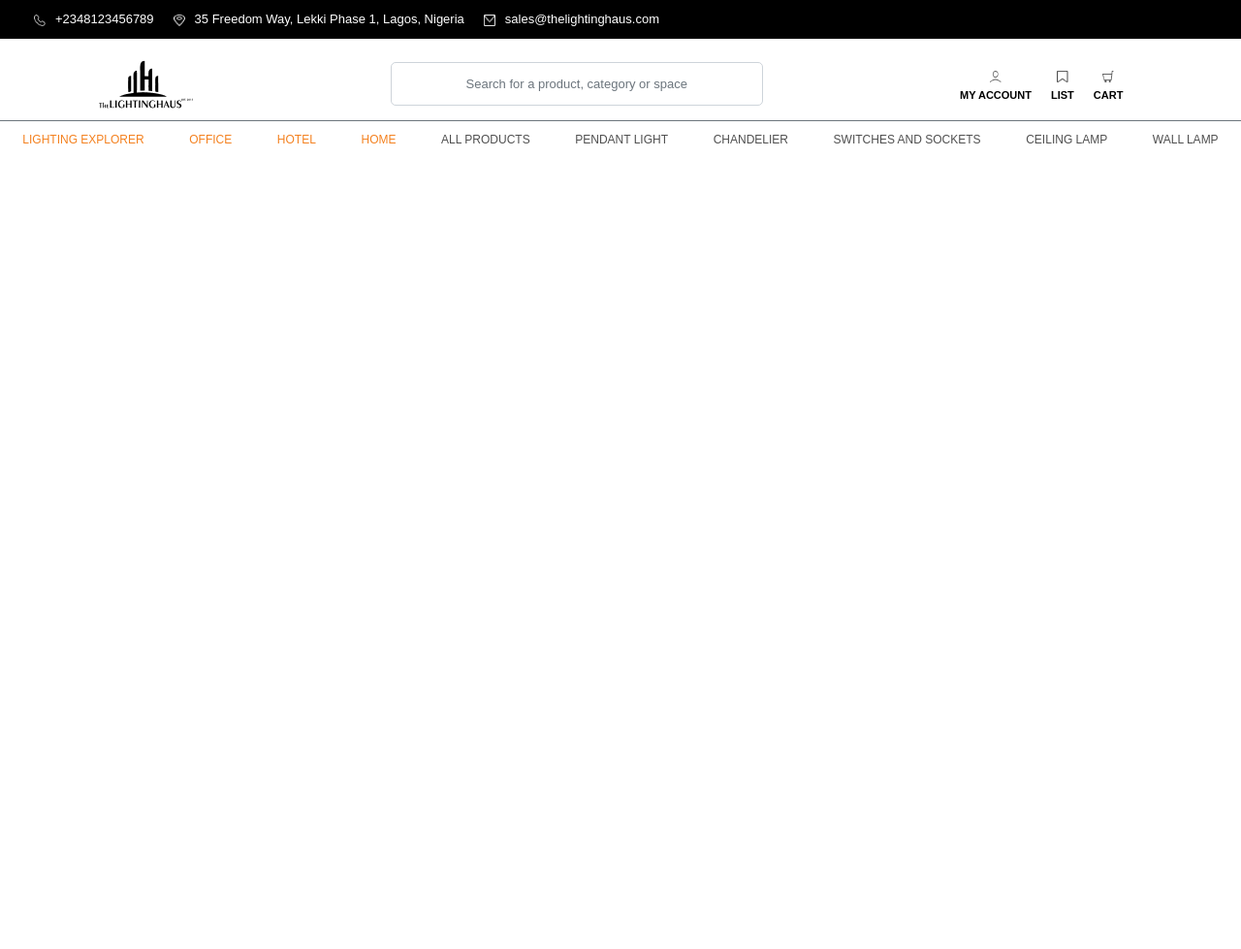
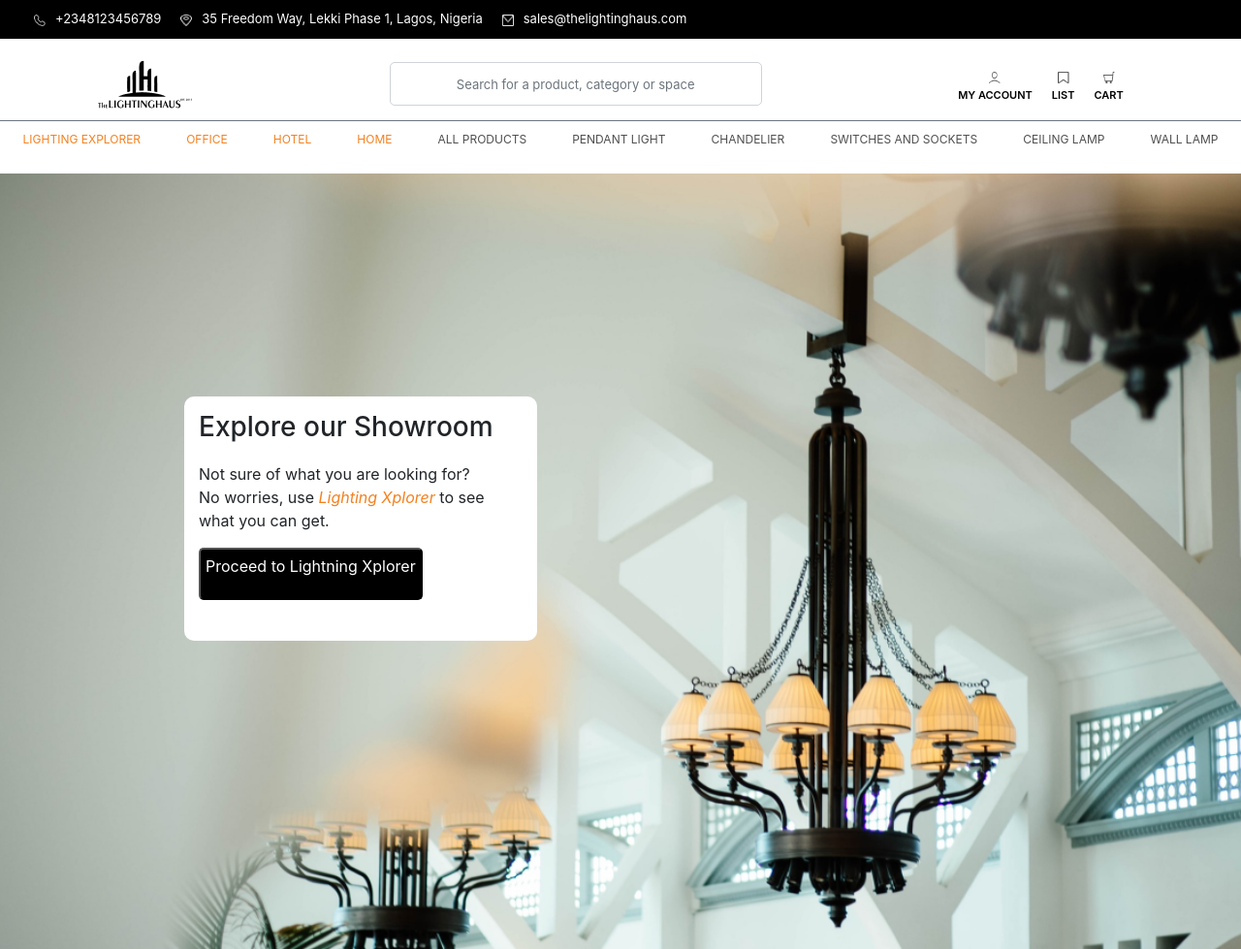
Before and after one commit to AbdussamadYisau/EvolveTest, a plain HTML site: page index.html in a window 1280 px wide. Shown: the whole page at 97% size. Before the commit the page ends 800 px from the top, so only its background shows below. Drawn offline with nearby package versions, Linux system fonts and the light colour scheme.

Commit message:
made minor updates

```diff
--- a/index.html
+++ b/index.html
@@ -12,17 +12,17 @@
     <nav>
         <div class="navContent">
             <div class="navContentDiv">
-                <img src="/assets/phone.png" alt="phoneIcon" width="12" height="12" class="d-inline-block align-top" loading="lazy">
+                <img src="./assets/phone.png" alt="phoneIcon" width="12" height="12" class="d-inline-block align-top" loading="lazy">
                 +2348123456789
             </div>
 
             <div class="navContentDiv">
-                <img src="/assets/location.png" alt="phoneIcon" width="12" height="12">
+                <img src="./assets/location.png" alt="phoneIcon" width="12" height="12">
                 35 Freedom Way, Lekki Phase 1, Lagos, Nigeria
             </div>
 
             <div class="navContentDiv">
-                <img src="/assets/mail.png" alt="phoneIcon" width="12" height="12">
+                <img src="./assets/mail.png" alt="phoneIcon" width="12" height="12">
                 <a href="mailto:sales@thelightinghaus.com" >
                     sales@thelightinghaus.com
                 </a>
@@ -87,7 +87,34 @@
             <p>Wall lamp</p>
 
         </div>
+        <div id="hero">
+            <div id='innerhero'>
+                <h3>Explore our Showroom</h3>
+                <p style="margin-top: 20px;">
+                    Not sure of what you are looking for? &emsp;&emsp;&emsp;
+                    No worries, use <span style="color:#f4811f;"><em>Lighting Xplorer</em></span> to see
+                    what you can get.
+                </p>
+                <button style="background: black; border-radius: 5px; padding: 5px;">
+                    <p style="color:white;padding: 0px;">
+                      Proceed to Lightning Xplorer
+                    </p>
+                </button>
+            </div>
+
+        </div>
+        <div id="whitediv">
+
+
+
+
+        </div>
+
+
+
+
     </main>
+
 
 
 
--- a/style.css
+++ b/style.css
@@ -1,7 +1,12 @@
-* {
+/** {
     margin: 0;
     box-sizing: border-box;
     font-family: sans-serif;
+}*/
+
+body,html, main {
+    height: 100%;
+    margin: 0;
 }
 
 nav {
@@ -12,6 +17,7 @@ nav {
 }
 
 @media(min-width:900px) {
+
     .navContent {
         display: flex;
         padding-right: 15px;
@@ -102,4 +108,23 @@ nav {
     .beforeHero .golden {
         color: #F4811F;
     }
+
+    #hero{
+        background-image: url('./assets/chandelierBackground.png');
+        background-repeat: no-repeat;
+        height:100%;
+        background-position: center;
+        background-size: cover;
+    }
+
+    #innerhero{
+        background-color: white;
+        width: 364px;
+        height: 252px;
+        border-radius: 10px;
+        padding: 15px;
+        position: relative;
+        top: 230px;
+        left: 190px;
+    }
 }
```
Also changed, not shown: 1 other file.
